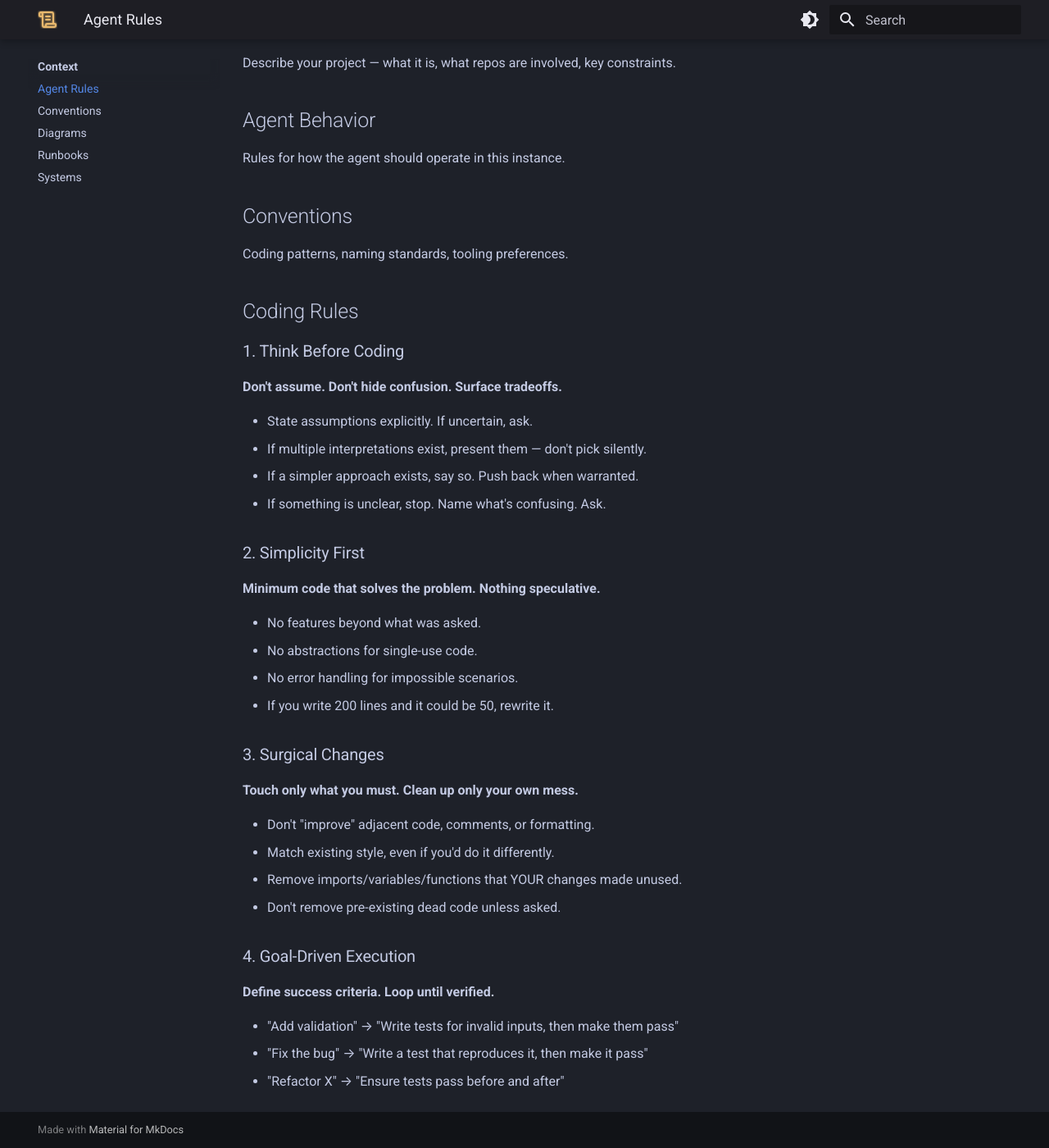
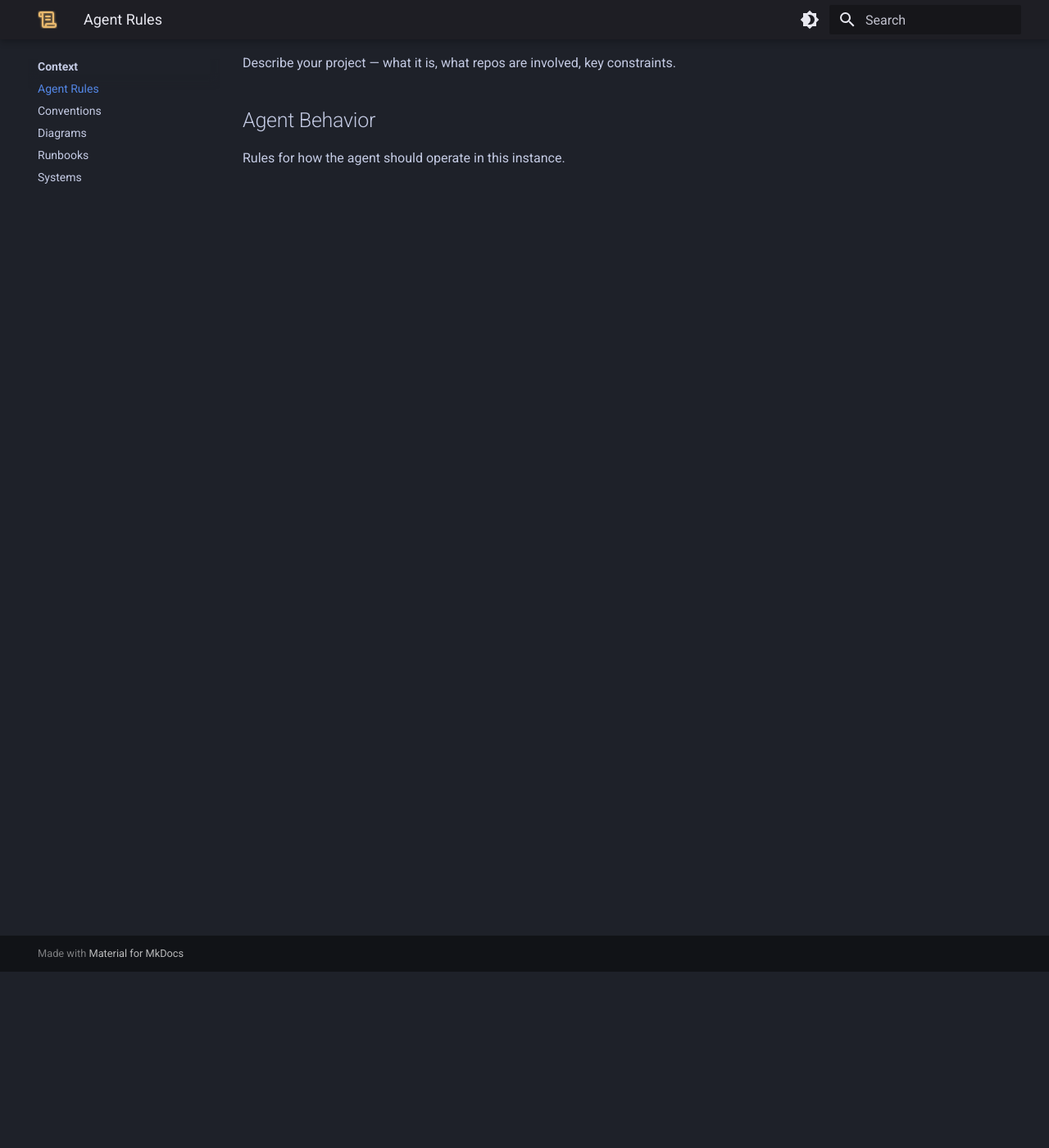
Before and after one commit to lorehq/lore, an MkDocs documentation site: the page built from docs/context/agent-rules.md, in a window 1280 px wide and 1400 px high, scrolled down 215 px. Shown: the whole window at 82% size. Built offline with MkDocs 1.6.1 and Material for MkDocs 9.7.7, drawn with Linux system fonts in a browser that asks for light colours.

Commit message:
Conventions as single source of truth, inject via session hook
- Remove coding rules from agent-rules.md template (operator content)
- Add conventions.md injection as CONVENTIONS section in session banner
- agent-rules.md now focused on project identity and behavior only
- 12/12 session-init tests pass

Co-Authored-By: Claude Opus 4.6 <noreply@anthropic.com>

```diff
--- a/docs/context/agent-rules.md
+++ b/docs/context/agent-rules.md
@@ -1,7 +1,8 @@
 # Agent Rules
 
 <!-- Injected into every agent session as PROJECT context. -->
-<!-- Customize with your project identity, behavior rules, and coding standards. -->
+<!-- Customize with your project identity and behavior rules. -->
+<!-- Coding conventions belong in docs/context/conventions.md — also injected. -->
 
 ## About
 
@@ -10,44 +11,3 @@ Describe your project — what it is, what repos are involved, key constraints.
 ## Agent Behavior
 
 Rules for how the agent should operate in this instance.
-
-## Conventions
-
-Coding patterns, naming standards, tooling preferences.
-
-## Coding Rules
-
-### 1. Think Before Coding
-
-**Don't assume. Don't hide confusion. Surface tradeoffs.**
-
-- State assumptions explicitly. If uncertain, ask.
-- If multiple interpretations exist, present them — don't pick silently.
-- If a simpler approach exists, say so. Push back when warranted.
-- If something is unclear, stop. Name what's confusing. Ask.
-
-### 2. Simplicity First
-
-**Minimum code that solves the problem. Nothing speculative.**
-
-- No features beyond what was asked.
-- No abstractions for single-use code.
-- No error handling for impossible scenarios.
-- If you write 200 lines and it could be 50, rewrite it.
-
-### 3. Surgical Changes
-
-**Touch only what you must. Clean up only your own mess.**
-
-- Don't "improve" adjacent code, comments, or formatting.
-- Match existing style, even if you'd do it differently.
-- Remove imports/variables/functions that YOUR changes made unused.
-- Don't remove pre-existing dead code unless asked.
-
-### 4. Goal-Driven Execution
-
-**Define success criteria. Loop until verified.**
-
-- "Add validation" → "Write tests for invalid inputs, then make them pass"
-- "Fix the bug" → "Write a test that reproduces it, then make it pass"
-- "Refactor X" → "Ensure tests pass before and after"
```
Also changed, not shown: 2 other files.
